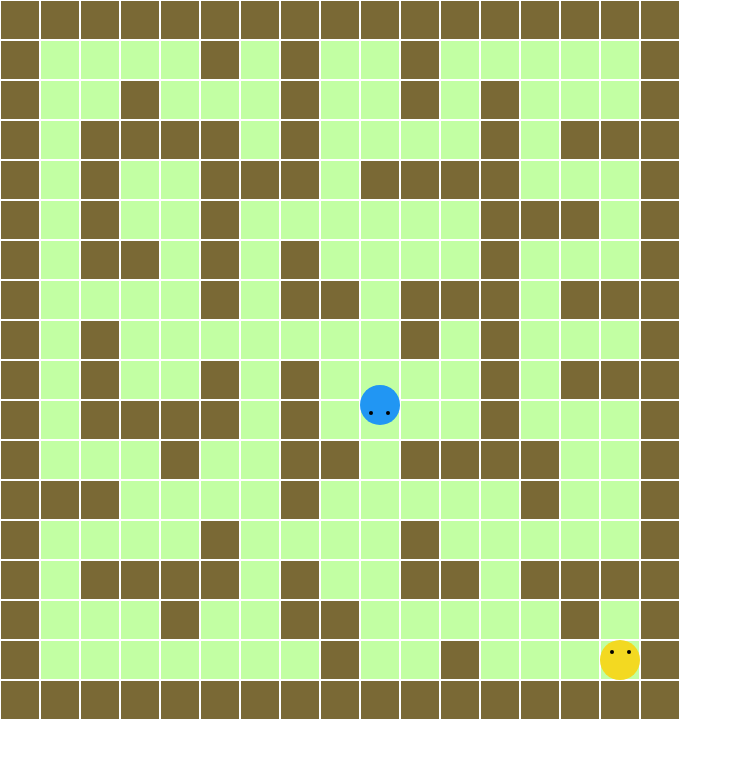
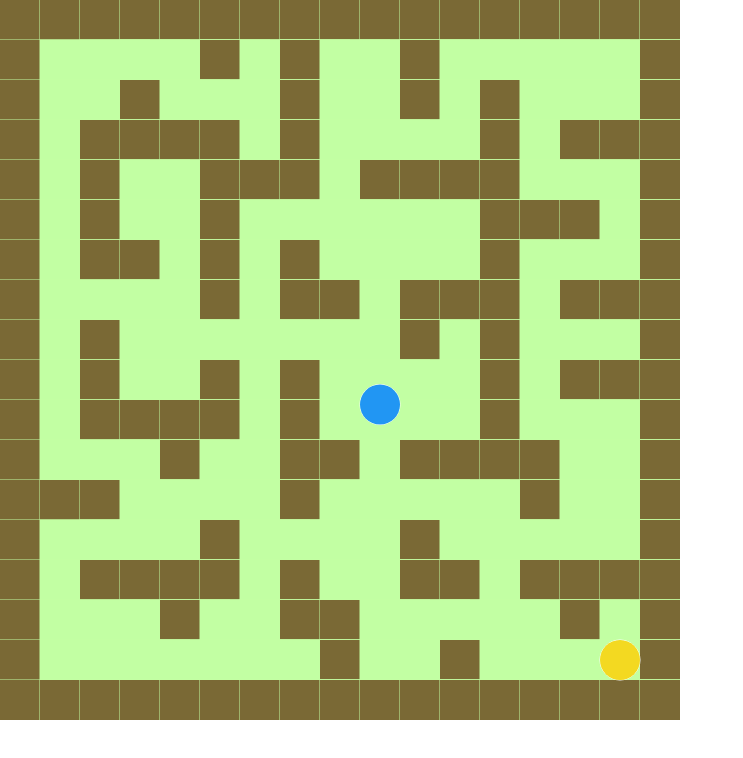
Before and after one commit to Freesk/path-searching, a plain HTML site: page index.html in a window 1280 px wide. Shown: the whole page, without its empty margins (0-743 px from the left). Drawn offline with nearby package versions, Linux system fonts and the light colour scheme.

Commit message:
canvas version is set

```diff
--- a/index.html
+++ b/index.html
@@ -3,7 +3,13 @@
   <head>
     <meta charset="utf-8">
     <title></title>
-    <script src="https://cdnjs.cloudflare.com/ajax/libs/gsap/1.18.2/TweenMax.min.js"></script>
+    <style>
+      * {
+        padding: 0;
+        margin: 0;
+      }
+    </style>
+    <script src="TweenMax.min.js"></script>
     <script type="text/javascript" src="main.js"></script>
   </head>
   <body>
--- a/main.js
+++ b/main.js
@@ -1,18 +1,24 @@
-var CELL_SIDE = 38;
-var BORDER_THICKNESS = 1;
-var CELL_STEP = CELL_SIDE + BORDER_THICKNESS * 2;
+
+var PLAYER_COLOR = "#F3D921";
+var ENEMY_COLOR = "#2196F3";
 var ACTIVE_CELL_COLOR = "#C2FFA3";
 var INACTIVE_CELL_COLOR = "#7A6935";
-var PLAYER_COLOR = "#F3D921";
-var ENEMY_COLOR = "#2196F3";
+var BORDER_COLOR = '#C2FFA3';
 var PLAYER_SPEED = 0.25;
 var ENEMY_SPEED = 0.3;
+var CELL_WIDTH = 40;
+
 var activeCells = [];
+var liveObjects = [];
 var enemy;
 var player;
 var target;
 var keyCode;
 var isGameOver = false;
+var canvas = document.createElement('canvas');
+var ctx = canvas.getContext('2d');
+var width;
+var height;
 
 var map = [
   [1, 1, 1, 1, 1, 1, 1, 1, 1, 1, 1, 1, 1, 1, 1, 1, 1],
@@ -35,40 +41,69 @@ var map = [
   [1, 1, 1, 1, 1, 1, 1, 1, 1, 1, 1, 1, 1, 1, 1, 1, 1]
 ];
 
+function GameObject() {}
+
+GameObject.prototype.init = function() {
+  this.x = 0;
+  this.y = 0;
+}
+
+GameObject.prototype.draw = function() {
+  ctx.save();
+  ctx.translate(this.x, this.y);
+  this.foo();
+  ctx.restore();
+}
+
 function Person(params){
+  liveObjects.push(this);
   return this.init(params);
 }
 
-Person.prototype.init = function(params){
-  this.div = document.createElement('div');
+Person.prototype = Object.create(GameObject.prototype);
+
+Person.prototype.init = function(params) {
   this.x = params.x;
   this.y = params.y;
   this.isAnimated = false;
-  this.div.style.position = "absolute";
-  this.div.style.left = params.x + 'px';
-  this.div.style.top = params.y + 'px';
-  this.div.style.width = CELL_STEP + "px";
-  this.div.style.height = CELL_STEP + "px";
-  this.div.style.borderRadius = "50%";
-  this.div.style.backgroundColor = params.color;
-  document.body.appendChild(this.div);
-  this.div.appendChild(createEye({x:10, y:10}));
-  this.div.appendChild(createEye({x:27, y:10}));
+  this.foo = function() {
+    ctx.strokeStyle = "#fff";
+    ctx.beginPath();
+    ctx.arc(CELL_WIDTH/2,CELL_WIDTH/2,CELL_WIDTH/2,0,2*Math.PI);
+    ctx.fillStyle = params.color;
+    ctx.stroke();
+    ctx.fill();
+  }
+  this.draw();
 }
 
-function createEye(params){
-  var eye = document.createElement('div');
-  eye.style.position = "absolute";
-  eye.style.left = params.x + 'px';
-  eye.style.top = params.y + 'px';
-  eye.style.width = 4 + "px";
-  eye.style.height = 4 + "px";
-  eye.style.borderRadius = "50%";
-  eye.style.backgroundColor = "#000";
-  return eye;
+TweenLite.ticker.addEventListener("tick", mianLoop);
+
+function moveLiveObjects() {
+  if(liveObjects.length <= 0) return;
+  liveObjects.map(function(object){
+    object.draw();
+  });
+}
+
+function mianLoop() {
+  ctx.clearRect(0, 0, width, height);
+  moveLiveObjects();
 }
 
 function init() {
+
+  document.getElementsByTagName('body')[0].appendChild(canvas);
+
+  console.log(map);
+
+  width = map[0].length * CELL_WIDTH;
+  height = map.length * CELL_WIDTH;
+
+  console.log(width + ":" + height);
+
+  canvas.width = width;
+  canvas.height = height;
 
   drawTheMap();
 
@@ -121,16 +156,16 @@ function checkTheKeyEvents(){
   var obj;
 
   if(keyCode === "Left") {
-    obj = { x:currentX - CELL_STEP, y:currentY, deg:270 };
+    obj = { x:currentX - CELL_WIDTH, y:currentY, deg:270 };
   }
   else if(keyCode === "Right") {
-    obj = { x:currentX + CELL_STEP, y:currentY, deg:90 };
+    obj = { x:currentX + CELL_WIDTH, y:currentY, deg:90 };
   }
   else if(keyCode === "Up") {
-    obj = { x:currentX, y:currentY - CELL_STEP, deg:0 };
+    obj = { x:currentX, y:currentY - CELL_WIDTH, deg:0 };
   }
   else if(keyCode === "Down") {
-    obj = { x:currentX, y:currentY + CELL_STEP, deg:180 };
+    obj = { x:currentX, y:currentY + CELL_WIDTH, deg:180 };
   }
 
   animateThePlayer(obj);
@@ -164,37 +199,38 @@ function animateThePlayer(params) {
 function drawTheMap() {
   for (var a = 0; a < map.length; a++) {
     for (var b = 0; b < map[a].length; b++) {
-      var position = {
-        x: CELL_STEP * b,
-        y: CELL_STEP * a
-      };
-      map[a][b] === 1 ? new Rectangle(position) : new ActiveRectangle(position);
+      var position = { x: CELL_WIDTH * b, y: CELL_WIDTH * a };
+      map[a][b] ? new Rectangle(position) : new ActiveRectangle(position);
     }
   }
 }
 
+Rectangle.prototype = Object.create(GameObject.prototype);
+
 function Rectangle(params) {
   this.color = INACTIVE_CELL_COLOR;
   this.init(params);
+  this.draw();
 }
 
 Rectangle.prototype.init = function(params) {
   this.x = params.x;
   this.y = params.y;
-  this.div = document.createElement('div');
-  this.div.style.width = CELL_SIDE + "px";
-  this.div.style.height = CELL_SIDE + "px";
-  this.div.style.backgroundColor = this.color;
-  this.div.style.position = "absolute";
-  this.div.style.border = BORDER_THICKNESS+"px solid #ffffff";
-  this.div.style.top = params.y + "px";
-  this.div.style.left = params.x + "px";
-  document.body.appendChild(this.div);
+  liveObjects.push(this);
+  this.foo = function() {
+    ctx.strokeStyle = BORDER_COLOR;
+    ctx.beginPath();
+    ctx.rect(0, 0, 150, 100);
+    ctx.fillStyle = this.color;
+    ctx.stroke();
+    ctx.fill();
+  }
 }
 
 function ActiveRectangle(params) {
   this.color = ACTIVE_CELL_COLOR;
   this.init(params);
+  this.draw();
   activeCells.push(this);
 }
 
@@ -202,12 +238,19 @@ ActiveRectangle.prototype = Object.create(Rectangle.prototype);
 
 function moveCharacter(params, callback) {
   params.character.isAnimated = true;
-  TweenMax.to(params.character.div, params.speed, {left:params.x, top:params.y, rotation:params.deg+"_short", ease:Power0.easeNone, overwrite:0, onComplete:function(){
-    params.character.isAnimated = false;
-    params.character.x = params.x;
-    params.character.y = params.y;
-    callback();
-  }});
+  TweenMax.to(params.character, params.speed, {
+    x:params.x,
+    y:params.y,
+    // rotation:params.deg+"_short",
+    ease:Power0.easeNone,
+    overwrite:0,
+    onComplete:function(){
+      params.character.isAnimated = false;
+      params.character.x = params.x;
+      params.character.y = params.y;
+      callback();
+    }
+  });
 }
 
 function calculateThePath() {
@@ -231,10 +274,10 @@ function calculateThePath() {
 
     if(item.x === player.x && item.y === player.y) gameOver();
 
-    if((enemy.x - CELL_STEP) === item.x) deg = 270;
-    else if((enemy.x + CELL_STEP) === item.x) deg = 90;
-    else if((enemy.y - CELL_STEP) === item.y) deg = 0;
-    else if((enemy.y + CELL_STEP) === item.y) deg = 180;
+    if((enemy.x - CELL_WIDTH) === item.x) deg = 270;
+    else if((enemy.x + CELL_WIDTH) === item.x) deg = 90;
+    else if((enemy.y - CELL_WIDTH) === item.y) deg = 0;
+    else if((enemy.y + CELL_WIDTH) === item.y) deg = 180;
 
     moveCharacter({
       character:enemy,
@@ -247,7 +290,7 @@ function calculateThePath() {
 
   function buildThePath() {
     var currentCell;
-    var testList = sortCells(cells);
+    var testList = sortCells(cells); // sort by step number
     var counter = cellsList.length;
 
     path.push(testList[testList.indexOf(target)]);
@@ -313,15 +356,15 @@ function calculateThePath() {
   function match(step, target) {
     if (step.x === target.x && step.y === target.y) return false;
     return (
-      (step.x === target.x && (step.y === target.y + CELL_STEP || step.y === target.y - CELL_STEP)) ||
-      (step.x === target.x + CELL_STEP && step.y === target.y) ||
-      (step.x === target.x - CELL_STEP && step.y === target.y)
+      (step.x === target.x && (step.y === target.y + CELL_WIDTH || step.y === target.y - CELL_WIDTH)) ||
+      (step.x === target.x + CELL_WIDTH && step.y === target.y) ||
+      (step.x === target.x - CELL_WIDTH && step.y === target.y)
     );
   }
 
 }
 
-function sortCells(arr) {
+function sortCells(arr) { // sort by step number
   return arr.sort(function(a, b){
     var keyA = a.id,
         keyB = b.id;
```
Also changed, not shown: TweenMax.min.js (added).
